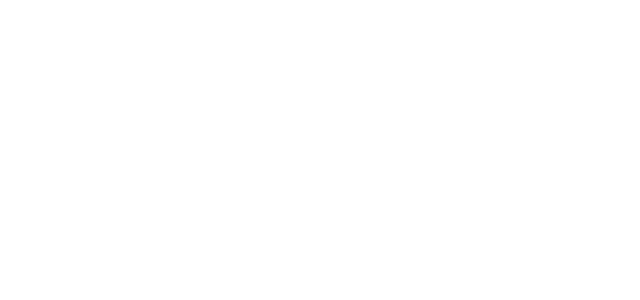
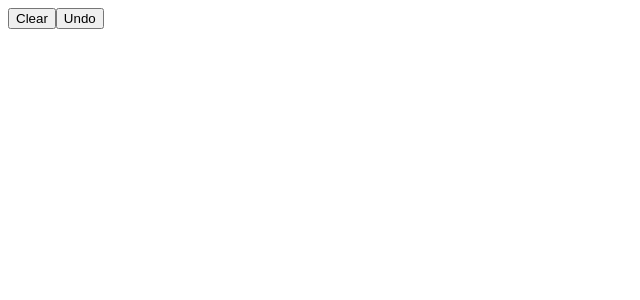
Before and after one commit to svgops/test-react, a React (Create React App) app: page / in a window 1280 px wide. Shown: the top 300 px of the page, without its empty margins (0-640 px from the left). Built offline with nearby package versions, Linux system fonts and the light colour scheme.

Commit message:
last-try with codesandbox
all in

```diff
--- a/src/App.js
+++ b/src/App.js
@@ -1,14 +1,16 @@
 import React from "react";
-//import "./styles.css";
+//import "./styles.css"
 
 // check this blog
 // https://blog.koenvangilst.nl/react-hooks-with-canvas/
 
 const HOOK_SVG =
   "m129.03125 63.3125c0-34.914062-28.941406-63.3125-64.519531-63.3125-35.574219 0-64.511719 28.398438-64.511719 63.3125 0 29.488281 20.671875 54.246094 48.511719 61.261719v162.898437c0 53.222656 44.222656 96.527344 98.585937 96.527344h10.316406c54.363282 0 98.585938-43.304688 98.585938-96.527344v-95.640625c0-7.070312-4.640625-13.304687-11.414062-15.328125-6.769532-2.015625-14.082032.625-17.960938 6.535156l-42.328125 64.425782c-4.847656 7.390625-2.800781 17.3125 4.582031 22.167968 7.386719 4.832032 17.304688 2.792969 22.160156-4.585937l12.960938-19.71875v42.144531c0 35.582032-29.863281 64.527344-66.585938 64.527344h-10.316406c-36.714844 0-66.585937-28.945312-66.585937-64.527344v-162.898437c27.847656-7.015625 48.519531-31.773438 48.519531-61.261719zm-97.03125 0c0-17.265625 14.585938-31.3125 32.511719-31.3125 17.929687 0 32.511719 14.046875 32.511719 31.3125 0 17.261719-14.582032 31.3125-32.511719 31.3125-17.925781 0-32.511719-14.050781-32.511719-31.3125zm0 0";
+
 const HOOK_PATH = new Path2D(HOOK_SVG);
 const SCALE = 0.3;
 const OFFSET = 80;
+
 function draw(ctx, location) {
   ctx.fillStyle = "deepskyblue";
   ctx.shadowColor = "dodgerblue";
@@ -31,6 +33,8 @@ export default function App() {
   const [locations, setLocations] = React.useState([]);
 
   // add the third hook
+  // drawing on the canvas is a side-efect from the states
+
   React.useEffect(() => {
     const canvas = canvasRef.current;
     const ctx = canvas.getContext("2d");
@@ -41,7 +45,6 @@ export default function App() {
   });
   // draw is called inside the useEffect() for each click
 
-  /*
   function handleClear() {
     setLocations([]);
   }
@@ -49,9 +52,11 @@ export default function App() {
   function handleUndo() {
     setLocations(locations.slice(0, -1));
   }
-*/
+
   return (
-    <div className="App">
+    <>
+      <button onClick={handleClear}>Clear</button>
+      <button onClick={handleUndo}>Undo</button>
       <canvas
         ref={canvasRef}
         width={window.innerWidth}
@@ -61,6 +66,6 @@ export default function App() {
           setLocations([...locations, newLocation]);
         }}
       />
-    </div>
+    </>
   );
 }
```
